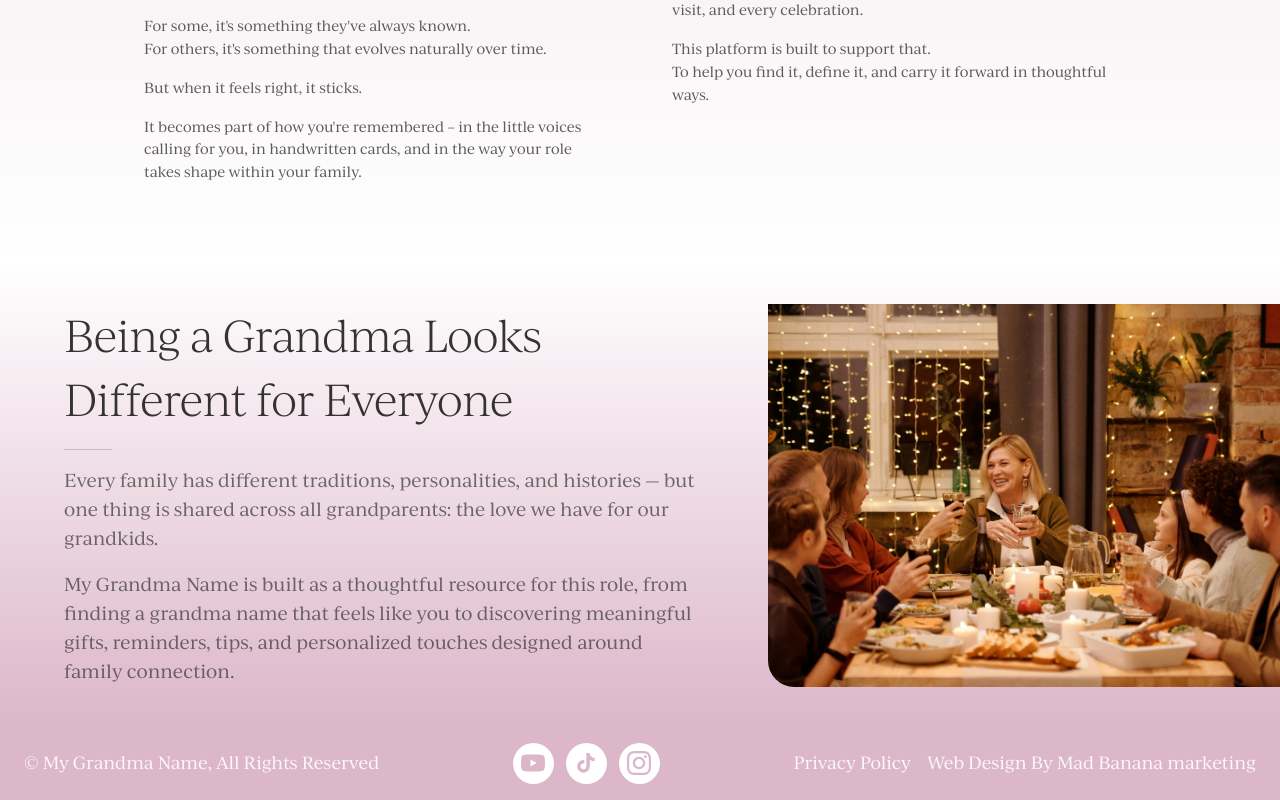
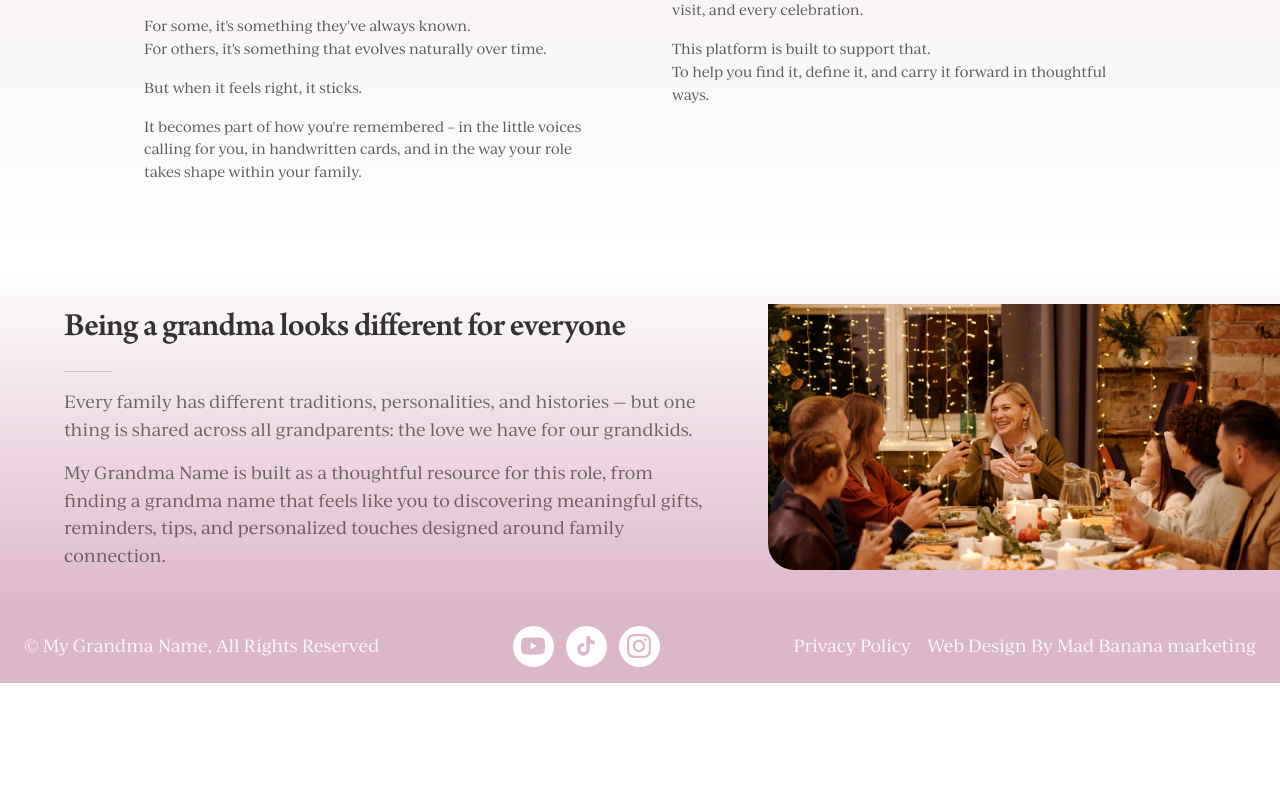
Before and after one commit to mad-banana-projects/my-grandma-name, a Next.js app: page /grandma-tips in a window 1280 px wide. Shown: the part 3041-3841 px from the top of the page. After the commit the page ends 3724 px from the top, so only its background shows below. Built offline with nearby package versions, Linux system fonts and the light colour scheme; no server answers.

Commit message:
About page font size changes

```diff
--- a/app/(public)/about/page.tsx
+++ b/app/(public)/about/page.tsx
@@ -22,16 +22,16 @@ export default function AboutPage() {
         {/* Right: content */}
         <div className="flex w-full items-center bg-background px-10 py-10 sm:w-1/2 sm:px-16">
           <div className="max-w-[45rem] space-y-5">
-            <h1 className="font-heading text-4xl font-light tracking-tight sm:text-5xl">
+            <h1 className="font-heading text-[52px] font-light tracking-tight">
               About <em>My</em> Grandma Name
             </h1>
-            <p className="font-heading text-lg font-semibold italic">
+            <p className="font-heading text-[17px] font-semibold italic">
               Where a name becomes part of something bigger
             </p>
-            <p className="text-sm leading-relaxed text-foreground/80">
+            <p className="text-[17px] leading-relaxed text-foreground/80">
               My Grandma Name is being built to make gifting feel thoughtful again — with curated ideas, gentle reminders, and personalized touches that reflect who you are and how your family knows you.
             </p>
-            <p className="text-sm leading-relaxed text-foreground/80">
+            <p className="text-[17px] leading-relaxed text-foreground/80">
               Everything is centered around your grandma name, so every gift, every moment, and every memory feels a little more intentional.
             </p>
           </div>
--- a/components/sections/dinner-party-section.tsx
+++ b/components/sections/dinner-party-section.tsx
@@ -7,11 +7,11 @@ export function DinnerPartySection() {
       {/* Left: text — inherits section gradient */}
       <div className="flex w-full items-center px-10 py-10 sm:w-3/5 sm:px-16">
         <div className="max-w-2xl space-y-4">
-          <h2 className="font-heading text-[43px] font-light tracking-tight">
-            Being a Grandma Looks Different for Everyone
+          <h2 className="font-subheading text-[34px] tracking-tight">
+            Being a grandma looks different for everyone
           </h2>
           <span className="block h-px w-12 bg-foreground/20" />
-          <div className="space-y-4 text-[18px] leading-relaxed text-foreground/70">
+          <div className="space-y-4 text-[17px] leading-relaxed text-foreground/70">
             <p>
               Every family has different traditions, personalities, and histories — but one thing is shared across all grandparents: the love we have for our grandkids.
             </p>
```
